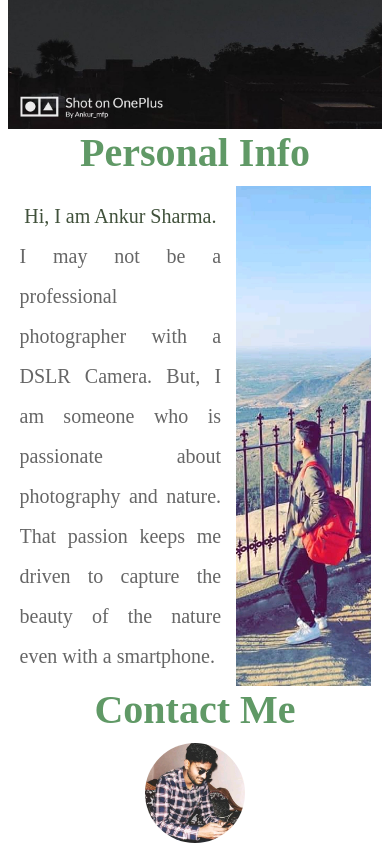
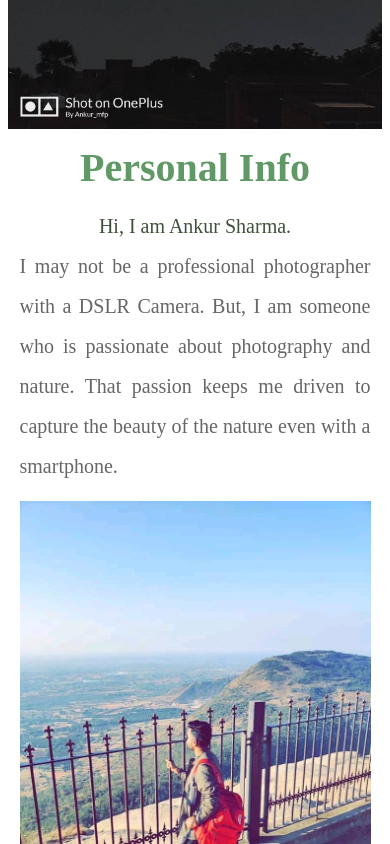
Before and after one commit to GautamRaj-12/nature-alike-photography, a React (Create React App) app: page / in a window 390 px wide. Shown: the part 4660-5504 px from the top of the page. Built offline with nearby package versions, Linux system fonts and the light colour scheme.

Commit message:
personal info made responsive

```diff
--- a/src/components/About/about.css
+++ b/src/components/About/about.css
@@ -3,12 +3,12 @@
     width:90%;
     margin:0 auto;
     height:50rem;
-    gap:1.5rem
+    gap:1.5rem ;
 }
 .about-h1{
     font-family: "Tilt Neon","sans-serif";
     text-align: center;
-    margin-bottom: 1rem;
+    margin:1.5rem 0;
     color:var(--secondary-color);
 }
 .about-text{
@@ -31,6 +31,20 @@
 }
 .about-img img{
     width:100%;
-    height:100%;
+    max-height:100%;
     object-fit: cover;
+    display: block;
 }
+@media screen and (max-width:980px) {
+    .about{
+        height:auto;
+        flex-wrap: wrap;
+    }
+    .about-text{
+        width: 100%;
+    }
+    .about-img{
+        width:100%;
+        height:60rem;
+    }
+}
--- a/src/components/Main/main.css
+++ b/src/components/Main/main.css
@@ -1,9 +1,9 @@
 .main{
     display: flex;
-    flex-wrap: wrap;
     height:90vh;
     width:90%;
     margin:0 auto;
+    flex-wrap: wrap;
 }
 .main-text{
     width:50%;
```
